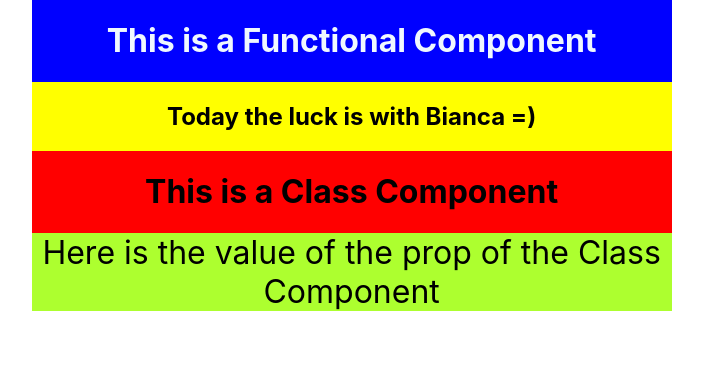
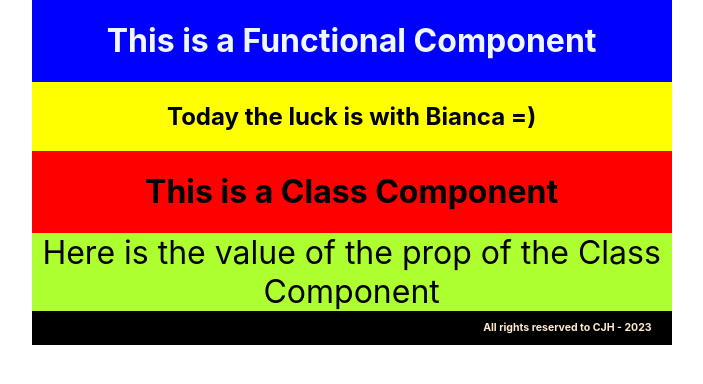
Before and after one commit to cjheyde/w6class1, a React (Create React App) app: page / in a window 1280 px wide. Shown: the top 384 px of the page, without its empty margins (250-953 px from the left). Built offline with nearby package versions, Linux system fonts and the light colour scheme.

Commit message:
feat: :construction: Add a footer functional component

```diff
--- a/src/App.css
+++ b/src/App.css
@@ -2,11 +2,11 @@
 .box {
   background-color: blueviolet;
   color: black;
-  text-align: center;
-  width: 50%;
   display: flex;
   flex-direction: column;
   margin-left: 22%;
+  text-align: center;
+  width: 50%;
 }
 
 .func {
@@ -26,3 +26,11 @@
   background-color: greenyellow;
   font-size:xx-large;
 }
+
+footer {
+  background-color: black;
+  color: blanchedalmond;
+  font-size: xx-small;
+  padding-right: 20px;
+  text-align: right;
+}
--- a/src/App.js
+++ b/src/App.js
@@ -3,6 +3,7 @@ import FunctionalComponenet from "./FunctionalComponent";
 import Name from "./Name";
 import ClassComponent from "./ClassComponent";
 import MyClassComponent from "./MyClassComponent";
+import Footer from "./Footer";
 
 function App() {
   return (
@@ -11,6 +12,7 @@ function App() {
       <Name />
       <ClassComponent />
       <MyClassComponent compProp="Here is the value of the prop of the Class Component" />
+      <Footer />
     </div>
   );
 }
--- /dev/null
+++ b/src/Footer.js
@@ -0,0 +1,13 @@
+function Footer() {
+        const message = "All rights reserved to CJH - 2023"
+
+    return (
+        <footer>
+            <h3>
+                {message}
+            </h3>
+        </footer>
+    )
+}
+
+export default Footer;
```
